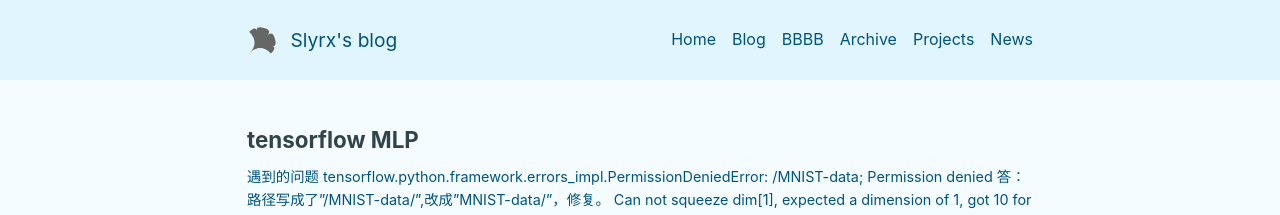
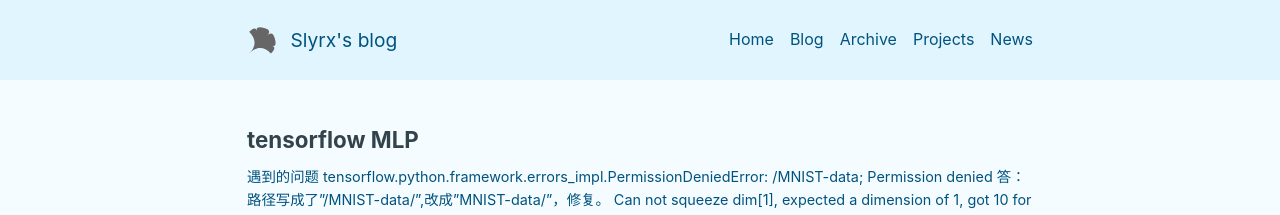
Before and after one commit to slyrx/Tech_Blog, a Jekyll site: the page built from index.html, in a window 1280 px wide and 900 px high. Shown: the top 215 px of the window. Built offline with Jekyll 4.4.1, drawn with Linux system fonts in a browser that asks for light colours; the list of posts is cut into pages by our own code.

Commit message:
up header

```diff
--- a/_includes/header.html
+++ b/_includes/header.html
@@ -24,12 +24,6 @@
         {%- assign __locale = site.data.locale.NAV.BLOG -%}
         {%- include snippets/locale-to-string.html -%}
         <li><a href="{{ href }}">{{ __return }}</a></li>
-        {%- assign __path = site.paths.home | default: site.data.variables.default.paths.home -%}
-        {%- include snippets/get-nav-url.html -%}
-        {%- assign href = __return -%}
-        {%- assign __locale = site.data.locale.NAV.HOME -%}
-        {%- include snippets/locale-to-string.html -%}
-        <li><a href="{{ href }}">BBBB</a></li>
         {%- assign __path = site.paths.all | default: site.data.variables.default.paths.all -%}
         {%- include snippets/get-nav-url.html -%}
         {%- assign href = __return -%}
```
